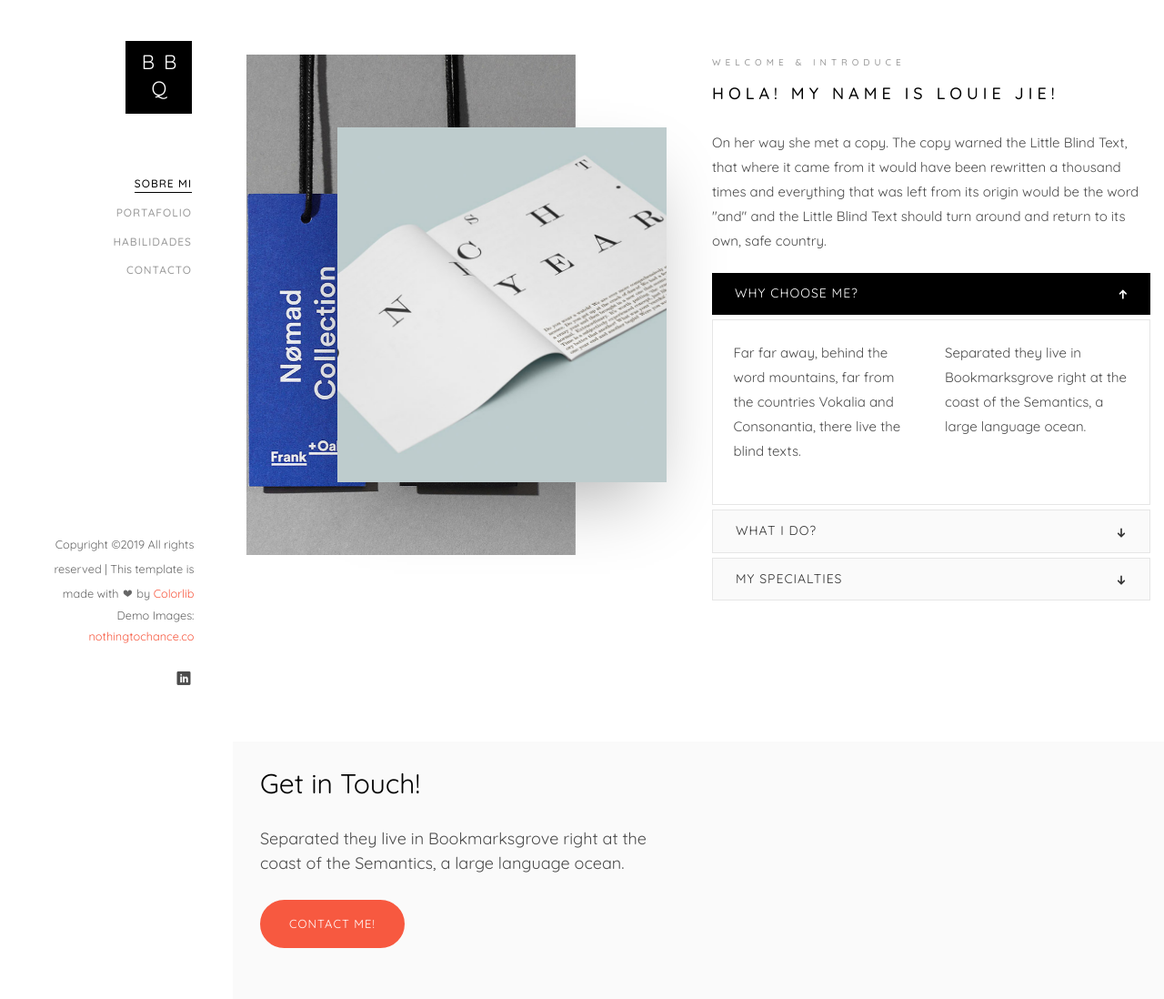
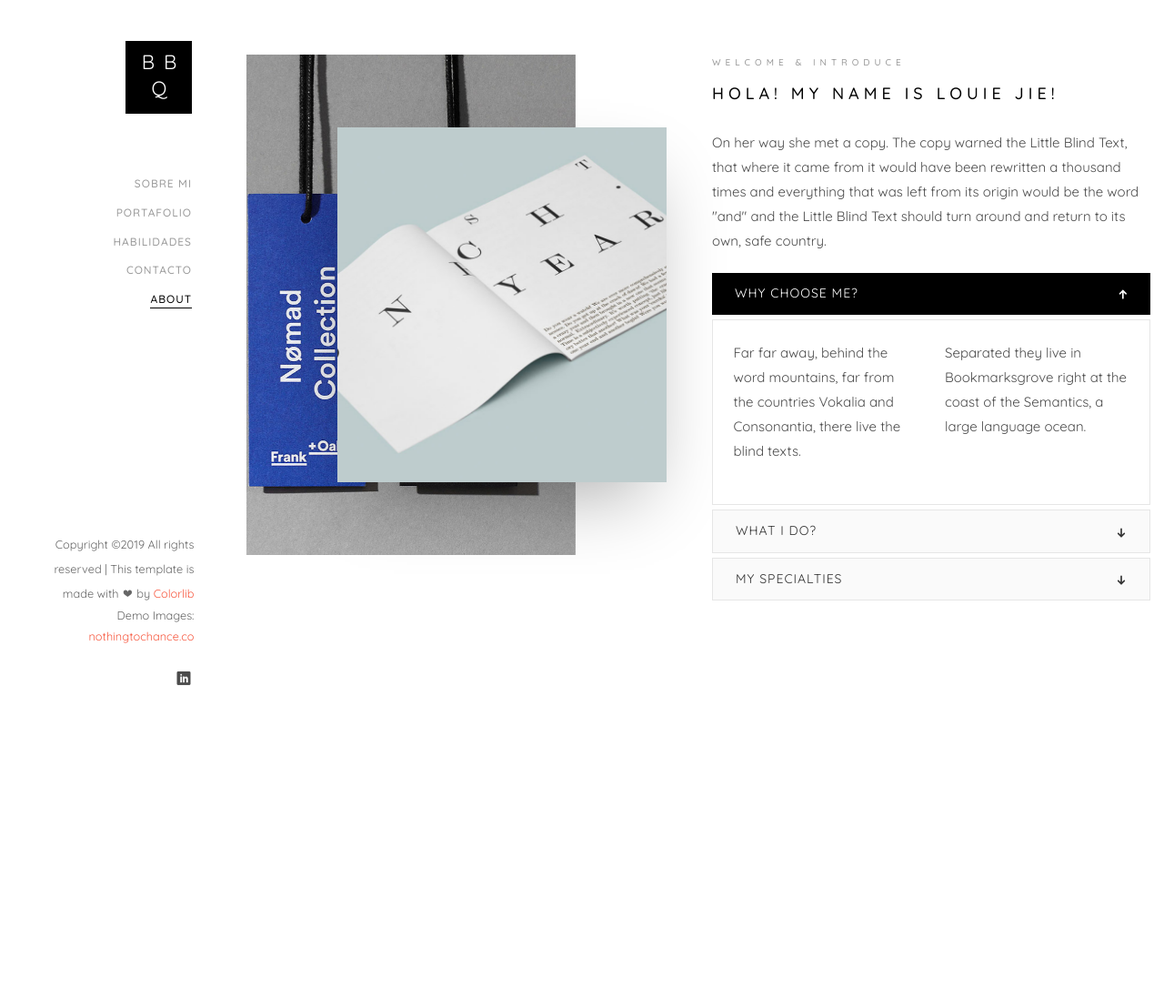
Before and after one commit to bbinnerq/bbinnerq.github.io, a plain HTML site: page about.html in a window 1280 px wide. Shown: the whole page at 91% size. After the commit the page ends 815 px from the top, so only its background shows below. Drawn offline with Linux system fonts and the light colour scheme; files whose address does not match are found by name.

```diff
--- a/about.html
+++ b/about.html
@@ -51,10 +51,12 @@
 			<h1 id="colorlib-logo"><a href="index.html"><span>BB</span><span>Q</span></a></h1>
 			<nav id="colorlib-main-menu" role="navigation">
 				<ul>
-					<li class="colorlib-active"><a href="index.html">Sobre mi</a></li>
+					<li ><a href="index.html">Sobre mi</a></li>
 					<li><a href="work.html">Portafolio</a></li>
 					<li><a href="services.html">Habilidades</a></li>
-					<li><a href="contact.html">Contacto</a></li>
+
+<li><a href="contact.html">Contacto</a></li>
+ <li class="colorlib-active"><a href="about.html">About</a></li>
 				</ul>
 			</nav>
 
@@ -147,23 +149,6 @@ Copyright &copy;<script>document.write(new Date().getFullYear());</script> All r
 			</div>
 
 
-
-			<div id="get-in-touch" class="colorlib-bg-color">
-				<div class="colorlib-narrow-content">
-					<div class="row">
-						<div class="col-md-6 animate-box" data-animate-effect="fadeInLeft">
-							<h2>Get in Touch!</h2>
-						</div>
-					</div>
-					<div class="row">
-						<div class="col-md-6 col-md-offset-3 col-md-pull-3 animate-box" data-animate-effect="fadeInLeft">
-							<p class="colorlib-lead">Separated they live in Bookmarksgrove right at the coast of the Semantics, a large language ocean.</p>
-							<p><a href="#" class="btn btn-primary btn-learn">Contact me!</a></p>
-						</div>
-
-					</div>
-				</div>
-			</div>
 		</div>
 	</div>
 
```
Also changed, not shown: blog.html (+0 -15 lines), contact.html (+1 -0 lines), index.html (+3 -17 lines), services.html (+3 -1 lines), work-1.html (+3 -1 lines), work-2.html (+3 -1 lines), work-3.html (+3 -1 lines), work-4.html (+3 -1 lines), work.html (+3 -1 lines).
